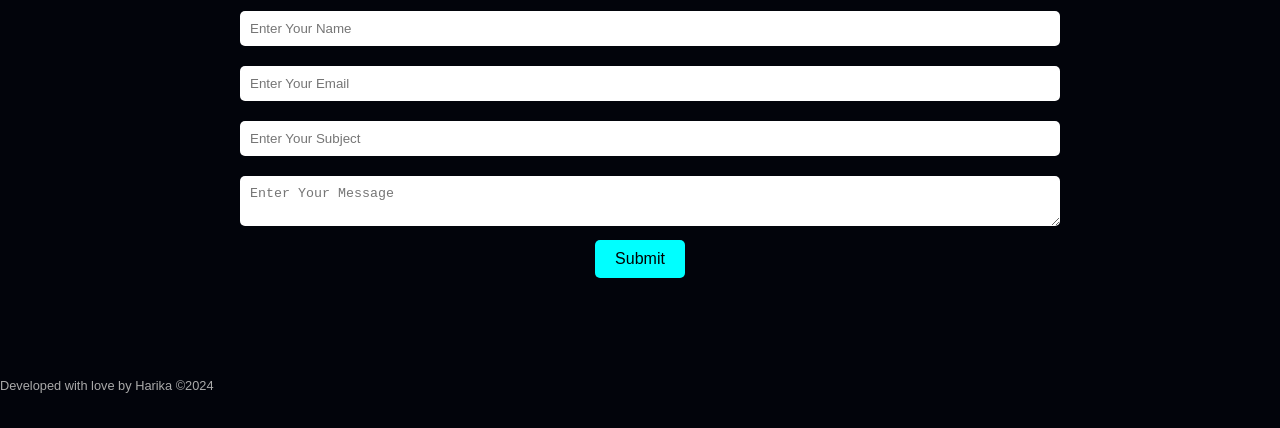
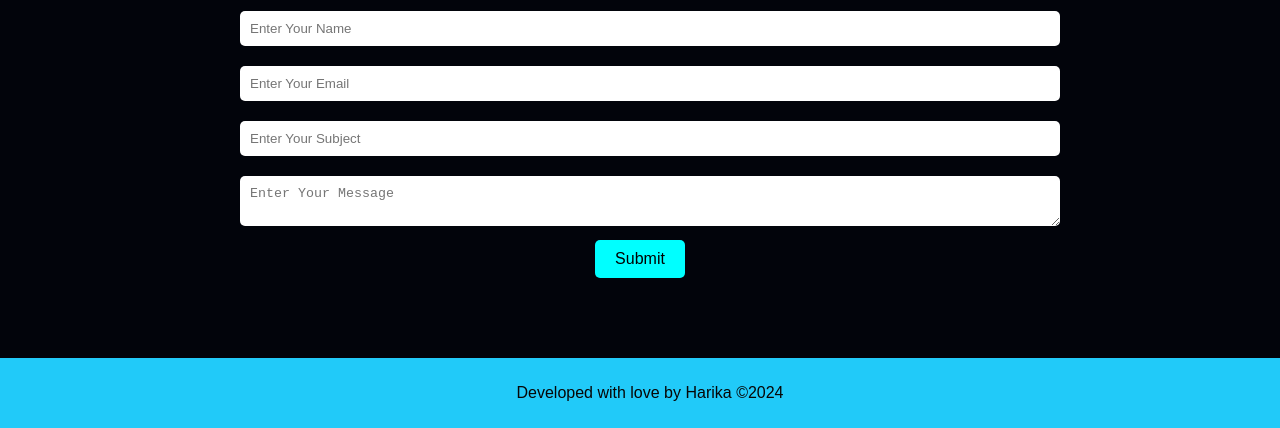
Before and after one commit to Harikatorlikonda/index.html, a plain HTML site: page index.html in a window 1280 px wide. Shown: the part 3110-3538 px from the top of the page. Before the commit the page ends 3516 px from the top, so only its background shows below. Drawn offline with Linux system fonts and the light colour scheme; files whose address does not match are found by name.

Commit message:
Update style.css

```diff
--- a/style.css
+++ b/style.css
@@ -402,11 +402,6 @@ form button:hover {
   background-color: #008b8b;
 }
 
-footer {
-  margin-top: 20px;
-  font-size: 0.8em;
-  color: #aaa;
-}
 
 /* Button Style */
 .btn-box {
@@ -423,3 +418,13 @@ footer {
 .btn-box:hover {
   background: #0056b3; /* Darker blue on hover */
 }
+/* Footer Style */
+footer {
+  background-color: #21caf9;
+  color: #070606;
+  text-align: center;
+  padding: 10px;
+  position: down;
+  bottom: 0;
+  width: 100%;
+}
```
